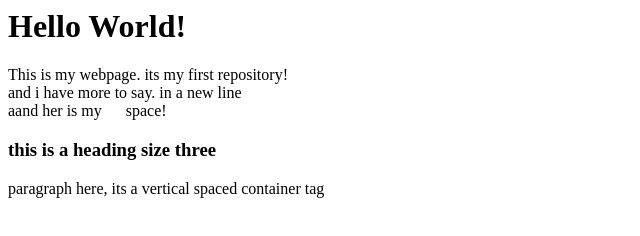
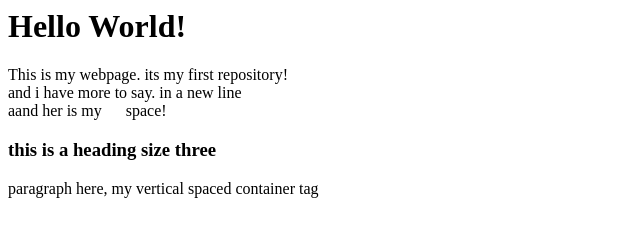
Before and after one commit to ruthieblock/rep_1, a plain HTML site: page index.html in a window 1280 px wide. Shown: the full height of the page, 0-640 px from the left. Drawn offline with Linux system fonts and the light colour scheme.

Commit message:
Update index.html

```diff
--- a/index.html
+++ b/index.html
@@ -8,6 +8,6 @@
   and i have more to say. in a new line <br />
   aand her is my &nbsp;&nbsp;&nbsp;&nbsp; space!
   <h3> this is a heading size three </h3>
-  <p> paragraph here, its a vertical spaced container tag </p>
+  <p> paragraph here, my vertical spaced container tag </p>
 </body>
 </html>
```
